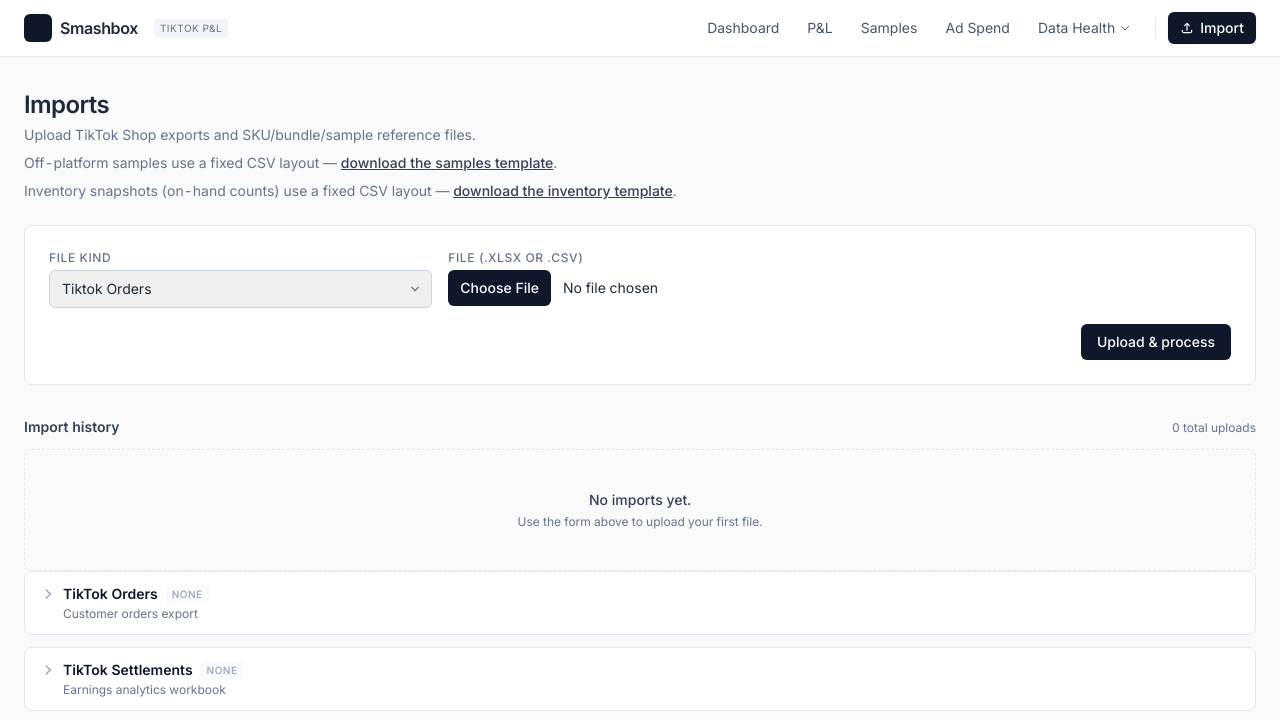
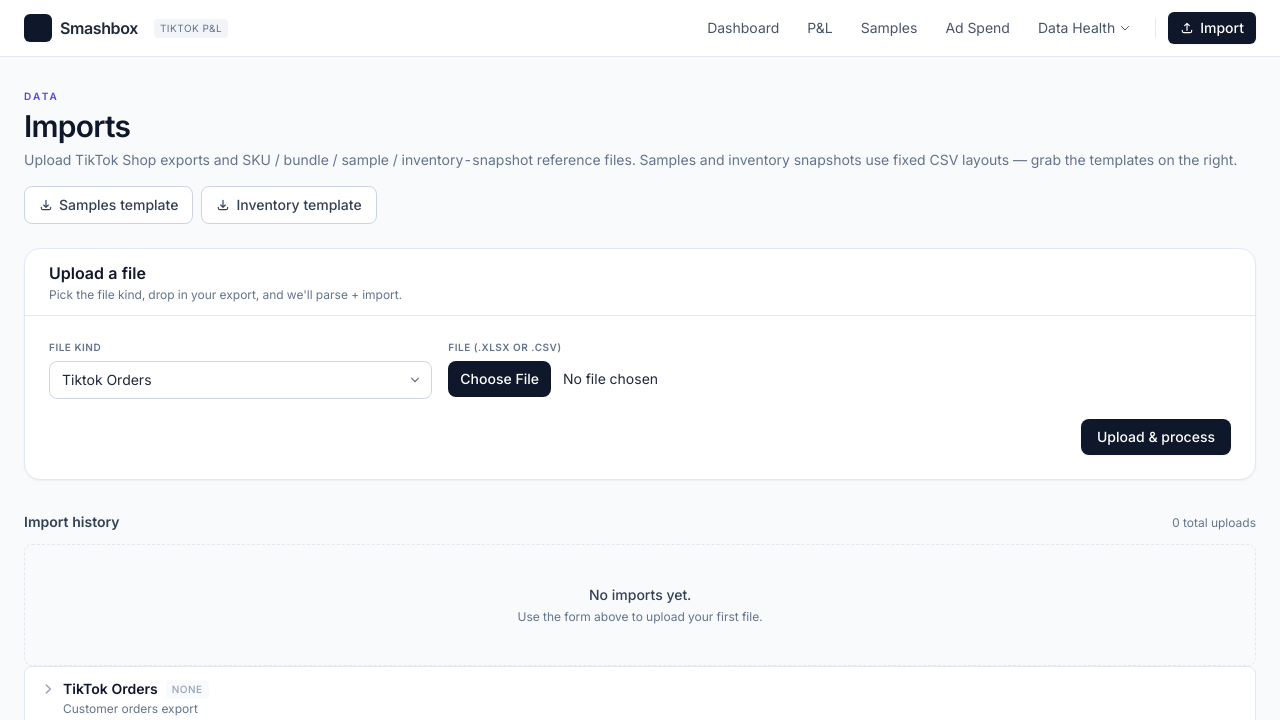
Before and after one commit to jordanblum1991/smashbox, a FastAPI app: page /uploads in a window 1280 px wide. Shown: the top 720 px of the page. Run offline with FastAPI, Linux system fonts and the light colour scheme; data that the repository does not hold is empty; some libraries are stand-ins or nearby versions.

Commit message:
Visual polish round 2: Imports + Admin + Account + Ad Spend forms
- Imports page: uses ui.page_header. Upload form now sits inside a rounded-2xl card with a proper header strip; inputs and selects use the rounded-lg + focus-ring style consistently with the rest of the app. Sample CSV template download moved into the page-header actions slot.
- Admin / Users: uses ui.page_header (eyebrow + title + subtitle).
- Account / Password: uses ui.page_header.
- Ad Spend: per-month inline credit form (inputs + Save button) and the catch-all "Add credit for any month" form now use the same rounded-lg / shadow-sm / focus-ring vocabulary. The catch-all sits inside a header-strip card.

No logic touched. 85 tests pass. All 11 authenticated routes return 200.

Co-Authored-By: Claude Sonnet 4.6 <noreply@anthropic.com>

```diff
--- a/app/templates/uploads.html
+++ b/app/templates/uploads.html
@@ -1,19 +1,28 @@
 {% extends "base.html" %}
+{% import "partials/ui.html" as ui %}
 {% block title %}Imports · Smashbox{% endblock %}
 
 {% block content %}
-<h1 class="mb-1 text-2xl font-semibold tracking-tight">Imports</h1>
-<p class="mb-2 text-sm text-slate-500">Upload TikTok Shop exports and SKU/bundle/sample reference files.</p>
-<p class="mb-2 text-sm text-slate-500">
-  Off-platform samples use a fixed CSV layout —
-  <a class="font-medium text-slate-700 underline hover:text-slate-900"
-     href="/static/templates/samples_template.csv" download>download the samples template</a>.
-</p>
-<p class="mb-6 text-sm text-slate-500">
-  Inventory snapshots (on-hand counts) use a fixed CSV layout —
-  <a class="font-medium text-slate-700 underline hover:text-slate-900"
-     href="/static/templates/inventory_snapshot_template.csv" download>download the inventory template</a>.
-</p>
+{% call ui.page_header(
+  eyebrow="Data",
+  title="Imports",
+  subtitle="Upload TikTok Shop exports and SKU / bundle / sample / inventory-snapshot reference files. Samples and inventory snapshots use fixed CSV layouts — grab the templates on the right.",
+) %}
+  <a href="/static/templates/samples_template.csv" download
+     class="inline-flex items-center gap-1.5 rounded-lg border border-slate-300 bg-white px-3.5 py-2 text-sm font-medium text-slate-700 transition hover:bg-slate-50">
+    <svg class="h-3.5 w-3.5" fill="none" stroke="currentColor" viewBox="0 0 24 24">
+      <path stroke-linecap="round" stroke-linejoin="round" stroke-width="2" d="M4 16v1a3 3 0 003 3h10a3 3 0 003-3v-1m-4-4l-4 4m0 0l-4-4m4 4V4"/>
+    </svg>
+    Samples template
+  </a>
+  <a href="/static/templates/inventory_snapshot_template.csv" download
+     class="inline-flex items-center gap-1.5 rounded-lg border border-slate-300 bg-white px-3.5 py-2 text-sm font-medium text-slate-700 transition hover:bg-slate-50">
+    <svg class="h-3.5 w-3.5" fill="none" stroke="currentColor" viewBox="0 0 24 24">
+      <path stroke-linecap="round" stroke-linejoin="round" stroke-width="2" d="M4 16v1a3 3 0 003 3h10a3 3 0 003-3v-1m-4-4l-4 4m0 0l-4-4m4 4V4"/>
+    </svg>
+    Inventory template
+  </a>
+{% endcall %}
 
 <style>
   @keyframes upload-bar-slide {
@@ -24,26 +33,35 @@
 </style>
 
 <form id="upload-form" action="/uploads" method="post" enctype="multipart/form-data"
-      class="mb-8 rounded-lg border border-slate-200 bg-white p-6">
+      class="mb-8 overflow-hidden rounded-2xl border border-slate-200 bg-white shadow-sm">
+  <header class="border-b border-slate-200 px-6 py-3">
+    <h2 class="text-base font-semibold text-slate-900">Upload a file</h2>
+    <p class="mt-0.5 text-xs text-slate-500">Pick the file kind, drop in your export, and we'll parse + import.</p>
+  </header>
+  <div class="p-6">
     <div class="grid grid-cols-1 gap-4 sm:grid-cols-3">
       <label class="sm:col-span-1">
-      <span class="mb-1 block text-xs font-medium uppercase tracking-wider text-slate-500">File kind</span>
-      {% set kind_labels = {"tiktok_ads": "TikTok Ads (GMV Max)", "tiktok_analytics": "TikTok Shop Analytics (Key metrics)", "inventory_snapshot": "Inventory Snapshot (on-hand)"} %}
-      <select name="kind" class="w-full rounded-md border border-slate-300 px-3 py-2 text-sm">
+        <span class="mb-1.5 block text-[10px] font-semibold uppercase tracking-wider text-slate-500">File kind</span>
+        {% set kind_labels = {
+          "tiktok_ads": "TikTok Ads (GMV Max)",
+          "tiktok_analytics": "TikTok Shop Analytics (Key metrics)",
+          "inventory_snapshot": "Inventory Snapshot (on-hand)",
+        } %}
+        <select name="kind" class="w-full rounded-lg border border-slate-300 bg-white px-3 py-2 text-sm focus:border-sky-500 focus:outline-none focus:ring-1 focus:ring-sky-500">
           {% for k in kinds %}
           <option value="{{ k.value }}">{{ kind_labels.get(k.value) or k.value.replace("_", " ").title() }}</option>
           {% endfor %}
         </select>
       </label>
       <label class="sm:col-span-2">
-      <span class="mb-1 block text-xs font-medium uppercase tracking-wider text-slate-500">File (.xlsx or .csv)</span>
+        <span class="mb-1.5 block text-[10px] font-semibold uppercase tracking-wider text-slate-500">File (.xlsx or .csv)</span>
         <input type="file" name="file" required accept=".xlsx,.xls,.csv"
-             class="block w-full text-sm file:mr-3 file:rounded-md file:border-0 file:bg-slate-900 file:px-3 file:py-2 file:text-sm file:font-medium file:text-white hover:file:bg-slate-800">
+               class="block w-full text-sm file:mr-3 file:rounded-lg file:border-0 file:bg-slate-900 file:px-3 file:py-2 file:text-sm file:font-medium file:text-white hover:file:bg-slate-800">
       </label>
     </div>
-  <div class="mt-4 flex justify-end">
+    <div class="mt-5 flex justify-end">
       <button id="upload-submit" type="submit"
-            class="rounded-md bg-slate-900 px-4 py-2 text-sm font-medium text-white hover:bg-slate-800">
+              class="inline-flex items-center gap-1.5 rounded-lg bg-slate-900 px-4 py-2 text-sm font-medium text-white shadow-sm transition hover:bg-slate-800">
         Upload &amp; process
       </button>
     </div>
@@ -67,6 +85,7 @@
       <div class="upload-bar-fill h-full w-1/4 rounded-full bg-sky-500"></div>
     </div>
   </div>
+  </div>{# /p-6 wrapper #}
 </form>
 
 <script>
```
Also changed, not shown: app/templates/account/password.html (+7 -7 lines), app/templates/admin/users.html (+7 -9 lines), app/templates/reports/ad_spend.html (+18 -16 lines). Lines whose indentation alone changed are shown as unchanged.
